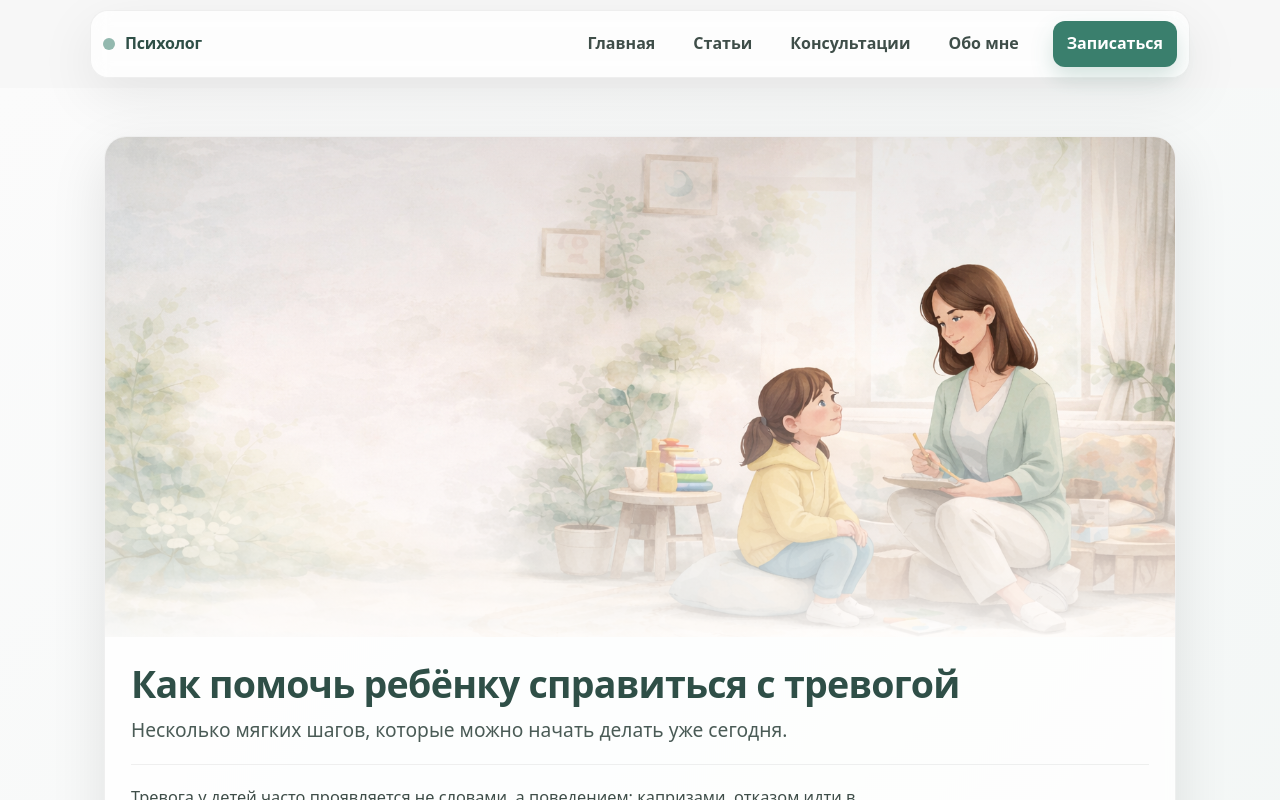
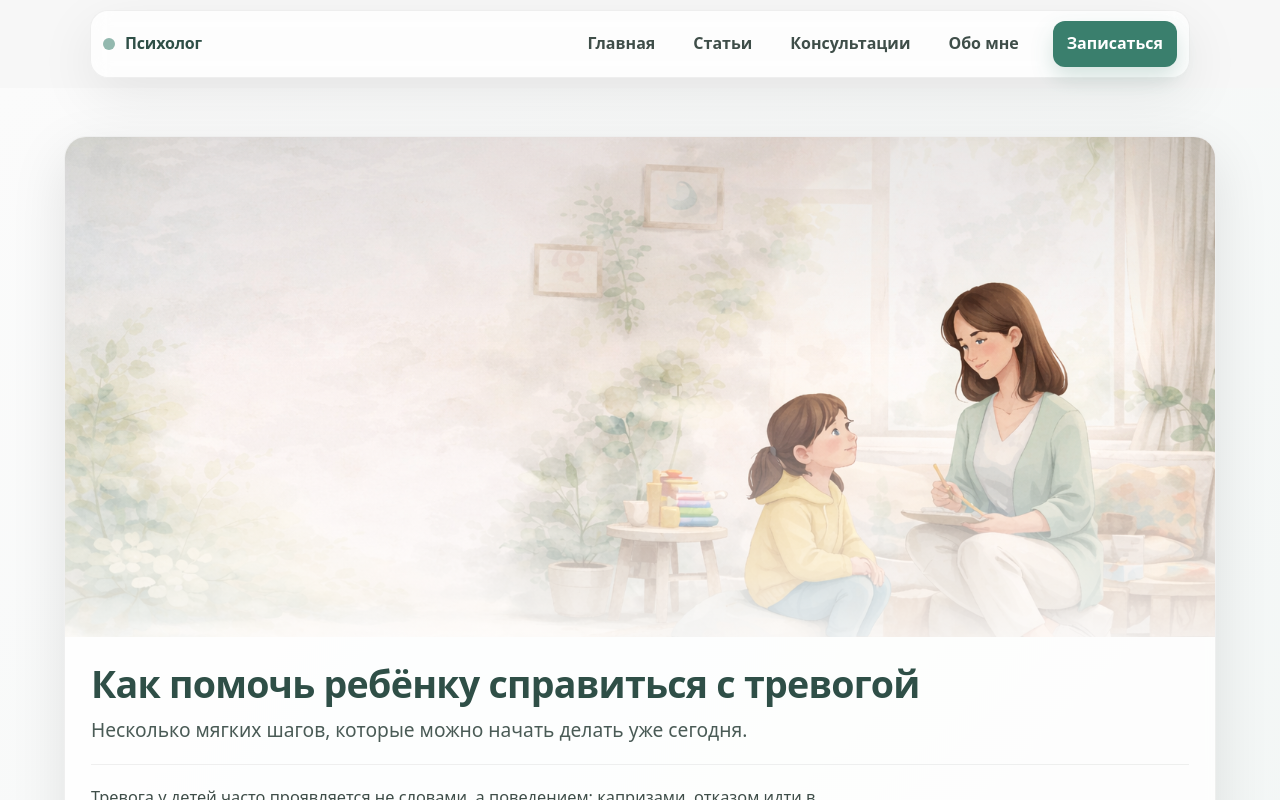
Before and after one commit to Buffet2000/Vika-app, a React (Vite) app: page /articles in a window 1280 px wide. Shown: the top 800 px of the page. Built offline with nearby package versions, Linux system fonts and the light colour scheme.

Commit message:
refactor: Added Layout for header and footer use. Small improvements

```diff
--- a/src/App.jsx
+++ b/src/App.jsx
@@ -3,16 +3,19 @@ import Home from './pages/Home/Home.jsx'
 import AboutPage from './pages/About/AboutPage.jsx'
 import ConsultationsPage from './pages/Consultations/ConsultationsPage.jsx'
 import ArticlePage from './pages/Article/ArticlePage.jsx'
+import Layout from './components/Layout/Layout.jsx'
 
 export default function App() {
   return (
     <BrowserRouter basename={import.meta.env.BASE_URL}>
+      <Layout>
         <Routes>
           <Route path="/" element={<Home />} />
           <Route path="/about" element={<AboutPage />} />
           <Route path="/consultations" element={<ConsultationsPage />} />
           <Route path="/articles" element={<ArticlePage />} />
         </Routes>
+      </Layout>
     </BrowserRouter>
   )
 }
--- a/src/components/editor/Article.module.css
+++ b/src/components/Article/Article.module.css
@@ -4,7 +4,7 @@
 }
 
 .container {
-  max-width: 1120px;
+  max-width: 1200px;
 }
 
 .card {
--- /dev/null
+++ b/src/components/Layout/Layout.jsx
@@ -0,0 +1,14 @@
+import Header from '../../components/Header/Header.jsx'
+import Footer from '../../components/Footer/Footer.jsx'
+
+export default function Layout({ children }) {
+  return (
+    <>
+      <Header />
+      <main>
+        {children}
+      </main>
+      <Footer />
+    </>
+  )
+}
--- a/src/pages/About/AboutPage.jsx
+++ b/src/pages/About/AboutPage.jsx
@@ -1,15 +1,5 @@
-import Header from '../../components/Header/Header.jsx'
-import Footer from '../../components/Footer/Footer.jsx'
 import AboutBlock from '../../components/About/About.jsx'
 
 export default function About() {
-  return (
-    <>
-      <Header />
-      <main>
-        <AboutBlock />
-      </main>
-      <Footer />
-    </>
-  )
+  return  <AboutBlock />
 }
--- a/src/pages/Article/ArticlePage.jsx
+++ b/src/pages/Article/ArticlePage.jsx
@@ -1,26 +1,53 @@
-import Header from '../../components/Header/Header.jsx'
-import Footer from '../../components/Footer/Footer.jsx'
-import cover from '../../assets/images/hero-wide.png'
-import Article from '../../components/editor/Article.jsx'
+import Article from '../../components/Article/Article.jsx'
+import image from '../../assets/images/hero-wide.png'
+import image2 from '../../assets/images/hero-wide2.png'
 
-export default function ArticlePage() {
+const articles = [
+  {
+    id: 'anxiety-1',
+    coverUrl: image,
+    coverAlt: 'Ребёнок и родители в уютной комнате',
+    coverHeight: 460,
+    coverPosition: 'center 20%',
+    title: 'Как помочь ребёнку справиться с тревогой',
+    subtitle: 'Несколько мягких шагов, которые можно начать делать уже сегодня.',
+    paragraphs: [
+      'Тревога у детей часто проявляется не словами, а поведением: капризами, отказом идти в школу, трудностями со сном или резкой чувствительностью к мелочам.',
+      'Первый шаг — признать чувства ребёнка. Даже если причина тревоги кажется незначительной, для ребёнка она реальна.',
+      'Дальше важно создать предсказуемость: режим дня, понятные переходы и спокойное сопровождение.',
+    ],
+  },
+  {
+    id: 'sleep-1',
+    coverUrl: image2,
+    coverAlt: 'Спокойная вечерняя сцена',
+    coverHeight: 460,
+    coverPosition: 'center 30%',
+    title: 'Ночной страх и плохой сон',
+    subtitle: 'Как поддержать ребёнка и не усилить тревожность.',
+    paragraphs: [
+      'Ночной страх — частая история, особенно в периоды перемен и перегрузки.',
+      'Важно быть рядом и возвращать ощущение безопасности.',
+      'Если страхи повторяются, полезно мягко разобраться, что именно пугает ребёнка.',
+    ],
+  },
+]
+
+export default function ArticlesPage() {
   return (
     <>
-      <Header />
-      <main>
+      {articles.map((a) => (
         <Article
-        coverUrl={cover}
-        coverHeight={280}
-        coverPosition="center 35%"
-        title="Как помочь ребёнку справиться с тревогой"
-        subtitle="Несколько мягких шагов, которые можно начать делать уже сегодня."
-        paragraphs={[
-        'Тревога у детей часто проявляется не словами, а поведением: капризами, отказом идти в школу, трудностями со сном или резкой чувствительностью к мелочам. За этим стоит не «плохое поведение», а попытка справиться с тем, что сейчас кажется слишком сложным.',
-        'Первый шаг — признать чувства ребёнка. Даже если причина тревоги кажется вам незначительной, для него она реальна. Простые слова поддержки помогают ребёнку почувствовать безопасность и принятие.',
-        'Дальше важно создать предсказуемость. Чёткий распорядок дня, заранее проговорённые планы и спокойные переходы между занятиями снижают напряжение и дают ощущение опоры.',
-        ]} />
-      </main>
-      <Footer />
+          key={a.id}
+          coverUrl={a.coverUrl}
+          coverAlt={a.coverAlt}
+          coverHeight={a.coverHeight}
+          coverPosition={a.coverPosition}
+          title={a.title}
+          subtitle={a.subtitle}
+          paragraphs={a.paragraphs}
+        />
+      ))}
     </>
   )
 }
--- a/src/pages/Consultations/ConsultationsPage.jsx
+++ b/src/pages/Consultations/ConsultationsPage.jsx
@@ -1,15 +1,5 @@
-import Header from '../../components/Header/Header.jsx'
-import Footer from '../../components/Footer/Footer.jsx'
 import Consultations from '../../components/Consultations/Consultations.jsx'
 
 export default function ConsultationsPage() {
-  return (
-    <>
-      <Header />
-      <main>
-        <Consultations />
-      </main>
-      <Footer />
-    </>
-  )
+  return <Consultations />
 }
--- a/src/pages/Home/Home.jsx
+++ b/src/pages/Home/Home.jsx
@@ -1,27 +1,19 @@
-import Header from '../../components/Header/Header.jsx'
 import Hero from '../../components/Hero/Hero.jsx'
 import HelpCards from '../../components/HelpCards/HelpCards.jsx'
 import WhenToAct from '../../components/WhenToAct/WhenToAct.jsx'
 import Process from '../../components/Process/Process.jsx'
 import GroupProgram from '../../components/GroupProgram/GroupProgram.jsx'
 import IndividualProgram from '../../components/IndividualProgram/IndividualProgram.jsx'
-import Footer from '../../components/Footer/Footer.jsx'
 
 export default function Home() {
   return (
     <>
-      <Header />
-
-      <main>
       <Hero />
       <HelpCards />
       <WhenToAct />
       <Process />
       <GroupProgram />
       <IndividualProgram />
-      </main>
-
-      <Footer />
     </>
   )
 }
```
Also changed, not shown: src/components/Article/Article.jsx (renamed from src/components/editor/Article.jsx). Lines whose indentation alone changed are shown as unchanged.
